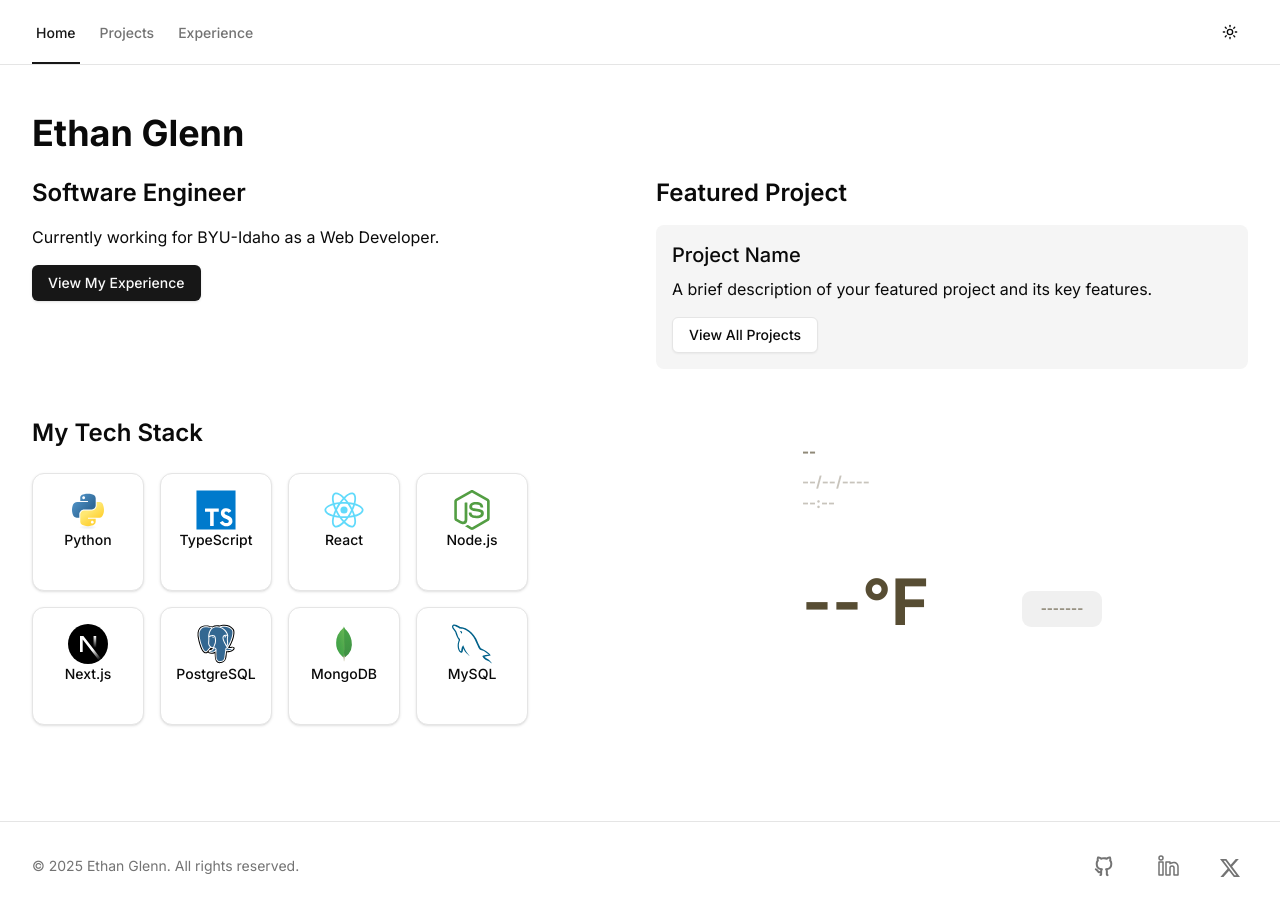
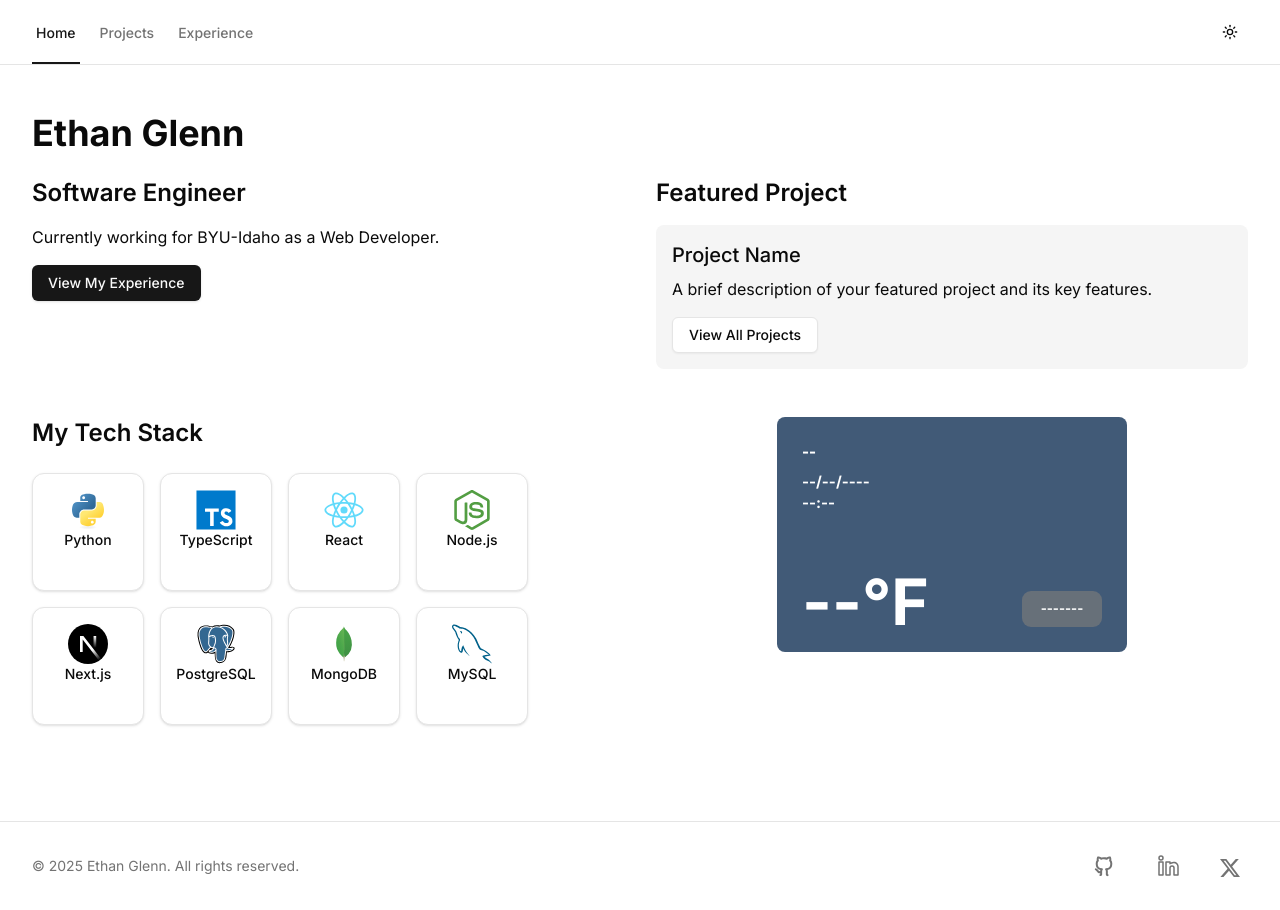
Before and after one commit to eglenn-dev/personal-site, a Next.js app: page / in a window 1280 px wide. Built offline with nearby package versions, Linux system fonts and the light colour scheme; no server answers.

Commit message:
Refactor WeatherCard component to remove CSS module dependency and improve class naming conventions; delete unused styles

```diff
--- a/app/globals.css
+++ b/app/globals.css
@@ -70,3 +70,219 @@ body {
         @apply bg-background text-foreground;
     }
 }
+
+/* From Uiverse.io by zanina-yassine */
+.card {
+    width: 350px;
+    height: 235px;
+    margin: 0 auto;
+    position: relative;
+    padding: 25px;
+    background: #415a77;
+    border-radius: 0.5rem;
+    transition: all 0.8s cubic-bezier(0.15, 0.83, 0.66, 1);
+}
+
+.container {
+    width: 250px;
+    height: 250px;
+    position: absolute;
+    right: -35px;
+    top: -50px;
+    display: flex;
+    align-items: center;
+    justify-content: center;
+    transform: scale(0.7);
+}
+
+.cloud {
+    width: 250px;
+}
+
+.front {
+    padding-top: 45px;
+    margin-left: 25px;
+    display: inline;
+    position: absolute;
+    z-index: 11;
+    animation: clouds 8s infinite;
+    animation-timing-function: ease-in-out;
+}
+
+.back {
+    margin-top: -30px;
+    margin-left: 150px;
+    z-index: 12;
+    animation: clouds 12s infinite;
+    animation-timing-function: ease-in-out;
+}
+
+.rightFront {
+    width: 45px;
+    height: 45px;
+    border-radius: 50% 50% 50% 0%;
+    background-color: #4c9beb;
+    display: inline-block;
+    margin-left: -25px;
+    z-index: 5;
+}
+
+.leftFront {
+    width: 65px;
+    height: 65px;
+    border-radius: 50% 50% 0% 50%;
+    background-color: #4c9beb;
+    display: inline-block;
+    z-index: 5;
+}
+
+.rightBack {
+    width: 50px;
+    height: 50px;
+    border-radius: 50% 50% 50% 0%;
+    background-color: #4c9beb;
+    display: inline-block;
+    margin-left: -20px;
+    z-index: 5;
+}
+
+.leftBack {
+    width: 30px;
+    height: 30px;
+    border-radius: 50% 50% 0% 50%;
+    background-color: #4c9beb;
+    display: inline-block;
+    z-index: 5;
+}
+
+.sun {
+    width: 120px;
+    height: 120px;
+    background: -webkit-linear-gradient(to right, #fcbb04, #fffc00);
+    background: linear-gradient(to right, #fcbb04, #fffc00);
+    border-radius: 60px;
+    display: inline;
+    position: absolute;
+}
+
+.sunshine {
+    animation: sunshines 2s infinite;
+}
+
+@keyframes sunshines {
+    0% {
+        transform: scale(1);
+        opacity: 0.6;
+    }
+
+    100% {
+        transform: scale(1.4);
+        opacity: 0;
+    }
+}
+
+@keyframes clouds {
+    0% {
+        transform: translateX(15px);
+    }
+
+    50% {
+        transform: translateX(0px);
+    }
+
+    100% {
+        transform: translateX(15px);
+    }
+}
+
+.cardHeader {
+    display: flex;
+    flex-direction: column;
+    gap: 10px;
+}
+
+.cardHeader span:first-child {
+    word-break: break-all;
+    font-weight: 800;
+    font-size: 15px;
+    line-height: 135%;
+    color: white;
+}
+
+.cardHeader span:last-child {
+    font-weight: 700;
+    font-size: 15px;
+    line-height: 135%;
+    color: white;
+}
+
+.temp {
+    position: absolute;
+    left: 25px;
+    bottom: 12px;
+    font-weight: 700;
+    font-size: 64px;
+    line-height: 77px;
+    color: white;
+}
+
+.tempScale {
+    width: 80px;
+    height: 36px;
+    position: absolute;
+    right: 25px;
+    bottom: 25px;
+    display: flex;
+    align-items: center;
+    justify-content: center;
+    background: rgba(123, 123, 123, 0.66);
+    border-radius: 9px;
+}
+
+.tempScale span {
+    font-weight: 700;
+    font-size: 13px;
+    line-height: 134.49%;
+    color: white;
+}
+
+@media (max-width: 768px) {
+    .card {
+        width: 300px;
+        height: 200px;
+        padding: 20px;
+    }
+
+    .container {
+        width: 200px;
+        height: 200px;
+        right: -25px;
+        top: -40px;
+        transform: scale(0.6);
+    }
+
+    .cloud {
+        width: 200px;
+    }
+
+    .sun {
+        width: 100px;
+        height: 100px;
+        border-radius: 50px;
+    }
+
+    .temp {
+        font-size: 48px;
+        line-height: 60px;
+    }
+
+    .tempScale {
+        width: 70px;
+        height: 30px;
+        bottom: 20px;
+    }
+
+    .tempScale span {
+        font-size: 12px;
+    }
+}
--- a/components/styles/weather.module.css
+++ /dev/null
@@ -1,246 +0,0 @@
-/* From Uiverse.io by zanina-yassine */
-.card {
-    width: 350px;
-    height: 235px;
-    margin: 0 auto;
-    position: relative;
-    padding: 25px;
-    background: #ffffff;
-    border-radius: 0.5rem;
-    transition: all 0.8s cubic-bezier(0.15, 0.83, 0.66, 1);
-}
-
-.container {
-    width: 250px;
-    height: 250px;
-    position: absolute;
-    right: -35px;
-    top: -50px;
-    display: flex;
-    align-items: center;
-    justify-content: center;
-    transform: scale(0.7);
-}
-
-.cloud {
-    width: 250px;
-}
-
-.front {
-    padding-top: 45px;
-    margin-left: 25px;
-    display: inline;
-    position: absolute;
-    z-index: 11;
-    animation: clouds 8s infinite;
-    animation-timing-function: ease-in-out;
-}
-
-.back {
-    margin-top: -30px;
-    margin-left: 150px;
-    z-index: 12;
-    animation: clouds 12s infinite;
-    animation-timing-function: ease-in-out;
-}
-
-.rightFront {
-    width: 45px;
-    height: 45px;
-    border-radius: 50% 50% 50% 0%;
-    background-color: #4c9beb;
-    display: inline-block;
-    margin-left: -25px;
-    z-index: 5;
-}
-
-.leftFront {
-    width: 65px;
-    height: 65px;
-    border-radius: 50% 50% 0% 50%;
-    background-color: #4c9beb;
-    display: inline-block;
-    z-index: 5;
-}
-
-.rightBack {
-    width: 50px;
-    height: 50px;
-    border-radius: 50% 50% 50% 0%;
-    background-color: #4c9beb;
-    display: inline-block;
-    margin-left: -20px;
-    z-index: 5;
-}
-
-.leftBack {
-    width: 30px;
-    height: 30px;
-    border-radius: 50% 50% 0% 50%;
-    background-color: #4c9beb;
-    display: inline-block;
-    z-index: 5;
-}
-
-.sun {
-    width: 120px;
-    height: 120px;
-    background: -webkit-linear-gradient(to right, #fcbb04, #fffc00);
-    background: linear-gradient(to right, #fcbb04, #fffc00);
-    border-radius: 60px;
-    display: inline;
-    position: absolute;
-}
-
-.sunshine {
-    animation: sunshines 2s infinite;
-}
-
-@keyframes sunshines {
-    0% {
-        transform: scale(1);
-        opacity: 0.6;
-    }
-
-    100% {
-        transform: scale(1.4);
-        opacity: 0;
-    }
-}
-
-@keyframes clouds {
-    0% {
-        transform: translateX(15px);
-    }
-
-    50% {
-        transform: translateX(0px);
-    }
-
-    100% {
-        transform: translateX(15px);
-    }
-}
-
-.cardHeader {
-    display: flex;
-    flex-direction: column;
-    gap: 10px;
-}
-
-.cardHeader span:first-child {
-    word-break: break-all;
-    font-weight: 800;
-    font-size: 15px;
-    line-height: 135%;
-    color: rgba(87, 77, 51, 0.66);
-}
-
-.cardHeader span:last-child {
-    font-weight: 700;
-    font-size: 15px;
-    line-height: 135%;
-    color: rgba(87, 77, 51, 0.33);
-}
-
-.temp {
-    position: absolute;
-    left: 25px;
-    bottom: 12px;
-    font-weight: 700;
-    font-size: 64px;
-    line-height: 77px;
-    color: rgba(87, 77, 51, 1);
-}
-
-.tempScale {
-    width: 80px;
-    height: 36px;
-    position: absolute;
-    right: 25px;
-    bottom: 25px;
-    display: flex;
-    align-items: center;
-    justify-content: center;
-    background: rgba(0, 0, 0, 0.06);
-    border-radius: 9px;
-}
-
-.tempScale span {
-    font-weight: 700;
-    font-size: 13px;
-    line-height: 134.49%;
-    color: rgba(87, 77, 51, 0.66);
-}
-
-@media (prefers-color-scheme: dark) {
-    .card {
-        background: hsl(0 0% 14.9%);
-    }
-
-    .front,
-    .back {
-        filter: brightness(0.8);
-    }
-
-    .cardHeader span:first-child {
-        color: rgba(255, 255, 255, 0.66);
-    }
-
-    .cardHeader span:last-child {
-        color: rgba(255, 255, 255, 0.33);
-    }
-
-    .temp {
-        color: rgba(255, 255, 255, 0.9);
-    }
-
-    .tempScale {
-        background: rgba(255, 255, 255, 0.1);
-    }
-
-    .tempScale span {
-        color: rgba(255, 255, 255, 0.66);
-    }
-}
-
-@media (max-width: 768px) {
-    .card {
-        width: 300px;
-        height: 200px;
-        padding: 20px;
-    }
-
-    .container {
-        width: 200px;
-        height: 200px;
-        right: -25px;
-        top: -40px;
-        transform: scale(0.6);
-    }
-
-    .cloud {
-        width: 200px;
-    }
-
-    .sun {
-        width: 100px;
-        height: 100px;
-        border-radius: 50px;
-    }
-
-    .temp {
-        font-size: 48px;
-        line-height: 60px;
-    }
-
-    .tempScale {
-        width: 70px;
-        height: 30px;
-        bottom: 20px;
-    }
-
-    .tempScale span {
-        font-size: 12px;
-    }
-}
--- a/components/weather.tsx
+++ b/components/weather.tsx
@@ -1,9 +1,7 @@
 import { use } from "react";
-import styles from "./styles/weather.module.css";
 import Time from "./time";
 
 const weather = async () => {
-    "use server";
     const latitude = 43.817749;
     const longitude = -111.783011;
     const apiUrl = `https://api.openweathermap.org/data/2.5/weather?lat=${latitude}&lon=${longitude}&appid=41b040317d7c966d88f7697cb552aba4&units=imperial`;
@@ -18,20 +16,20 @@ export default function WeatherCard() {
     const date = new Date();
 
     return (
-        <div className={styles.card}>
-            <div className={styles.container}>
-                <div className={`${styles.cloud} ${styles.front}`}>
-                    <span className={styles.leftFront} />
-                    <span className={styles.rightFront} />
+        <div className="card">
+            <div className="container">
+                <div className="cloud front">
+                    <span className="leftFront" />
+                    <span className="rightFront" />
                 </div>
-                <span className={`${styles.sun} ${styles.sunshine}`} />
-                <span className={styles.sun} />
-                <div className={`${styles.cloud} ${styles.back}`}>
-                    <span className={styles.leftBack} />
-                    <span className={styles.rightBack} />
+                <span className="sun sunshine" />
+                <span className="sun" />
+                <div className="cloud back">
+                    <span className="leftBack" />
+                    <span className="rightBack" />
                 </div>
             </div>
-            <div className={styles.cardHeader}>
+            <div className="cardHeader">
                 <span>{data.name}</span>
                 <span>
                     {date.getMonth() + 1}/{date.getDate()}/{date.getFullYear()}
@@ -39,10 +37,10 @@ export default function WeatherCard() {
                     <Time />
                 </span>
             </div>
-            <span className={styles.temp}>
+            <span className="temp">
                 {data.main.temp.toString().split(".")[0]}°F
             </span>
-            <div className={styles.tempScale}>
+            <div className="tempScale">
                 <span>{data.weather[0].main}</span>
             </div>
         </div>
@@ -51,8 +49,8 @@ export default function WeatherCard() {
 
 export async function WeatherSkeleton() {
     return (
-        <div className={styles.card}>
-            <div className={styles.cardHeader}>
+        <div className="card">
+            <div className="cardHeader">
                 <span>--</span>
                 <span>
                     --/--/----
@@ -60,8 +58,8 @@ export async function WeatherSkeleton() {
                     --:--
                 </span>
             </div>
-            <span className={styles.temp}>--°F</span>
-            <div className={styles.tempScale}>
+            <span className="temp">--°F</span>
+            <div className="tempScale">
                 <span>-------</span>
             </div>
         </div>
```
Lines whose indentation alone changed are shown as unchanged.
